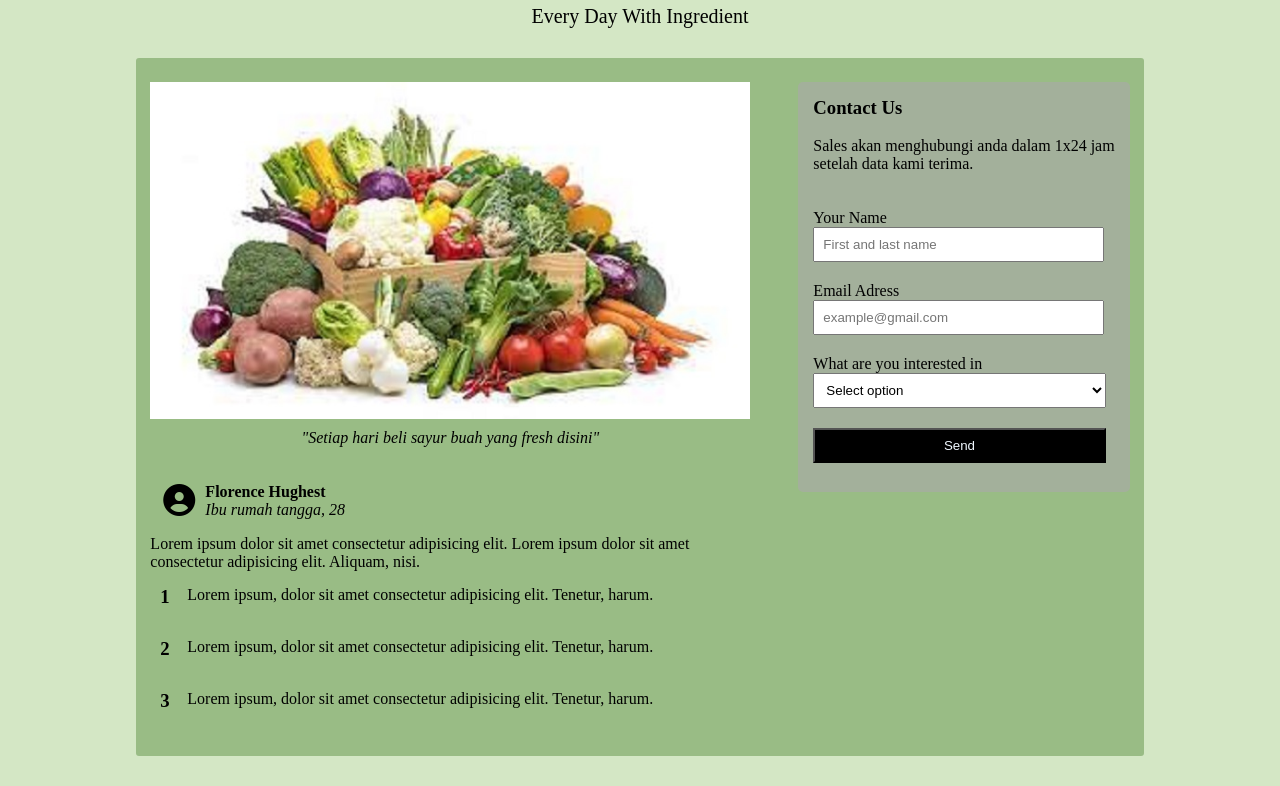
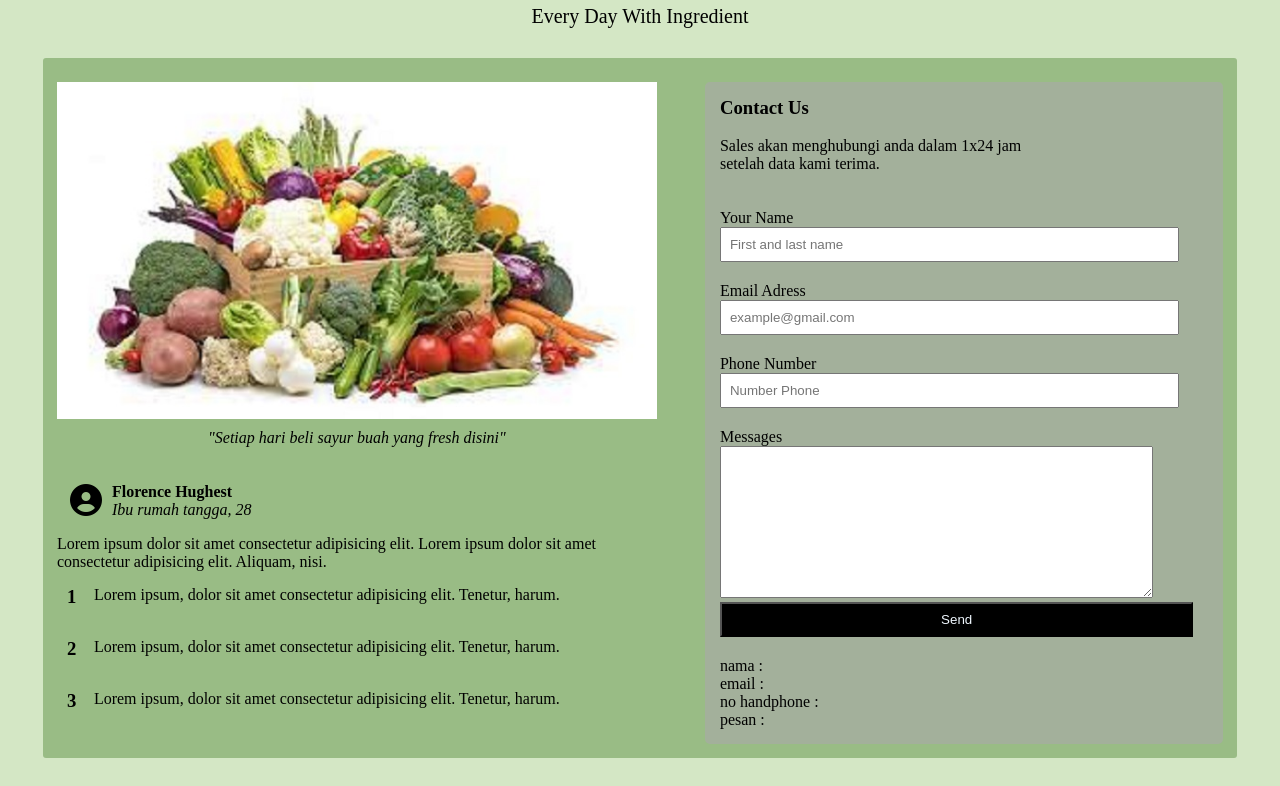
Before and after one commit to revou-fundamental-course/22-jan-24-rijalwiguna, a plain HTML site: page index.html in a window 1280 px wide. Shown: the part 166-952 px from the top of the page. Drawn offline with Linux system fonts and the light colour scheme.

Commit message:
menambahkan validate form pada contact us

```diff
--- a/css/style.css
+++ b/css/style.css
@@ -116,7 +116,7 @@ body {
 .form {
     padding: 15px;
     background-color: rgba(169, 169, 169, 0.616);
-    max-height: 380px;
+    max-height:fit-content;
     margin-top: 10px;
     border-radius: 5px;
 }
--- a/index.html
+++ b/index.html
@@ -32,12 +32,9 @@
     <main>
         <div class="main-content" id="main-content">
             <div class="our-prodact">
-                <img src="assets/banner 1.jpg"
-                    alt="content" class="bannerSlide">
-                <img src="assets/banner 2.png"
-                    alt="content" class="bannerSlide">
-                <img src="assets/banner 3.jpg"
-                    alt="content" class="bannerSlide">
+                <img src="assets/banner 1.jpg" alt="content" class="bannerSlide">
+                <img src="assets/banner 2.png" alt="content" class="bannerSlide">
+                <img src="assets/banner 3.jpg" alt="content" class="bannerSlide">
                 <p><i>"Setiap hari beli sayur buah yang fresh disini"</i></p>
 
                 <div class="people">
@@ -71,27 +68,37 @@
                 </div>
             </div>
 
-            <div class="form">
-                <h3>Contact Us</h3><br>
-                <p>Sales akan menghubungi anda dalam 1x24 jam <span>setelah data kami terima.</span></p><br><br>
+            <div>
+                <form name="form-validate" onsubmit="return validateForm()">
+                    <div class="form" ">
+                        <h3>Contact Us</h3><br>
+                        <p>Sales akan menghubungi anda dalam 1x24 jam <span>setelah data kami terima.</span></p><br><br>
 
-                <label for="name">Your Name</label><br>
-                <input type="text" name="name" id="name" placeholder="First and last name"><br>
+                        <label for="name">Your Name</label><br>
+                        <input required type="text" name="name" id="name" placeholder="First and last name"><br>
 
-                <label for="email">Email Adress</label><br>
-                <input type="email" name="" id="" placeholder="example@gmail.com"><br>
+                        <label for="email">Email Adress</label><br>
+                        <input required type="email" name="emal" id="email" placeholder="example@gmail.com"><br>
 
-                <label for="option">What are you interested in</label><br>
-                <select name="option" id="" aria-placeholder="select option">
-                    <option value="" selected>Select option</option>
-                    <hr>
-                    <option value="">Wortel</option>
-                    <option value="">Kentang</option>
-                    <option value="">Semangka</option>
-                    <option value="">Pepaya</option>
-                </select><br>
+                        <label for="email">Phone Number</label><br>
+                        <input required type="number" name="number-phone" id="phone-number"
+                            placeholder="Number Phone"><br>
 
-                <button type="submit">Send</button>
+                        <label for="email">Messages</label><br>
+                        <textarea required name="messages" id="messages" cols="52%" rows="10"></textarea>
+
+
+                        <button type="submit" value="submit">Send</button>
+                        <div>
+                            <p> nama : <span id="sender-name"></span></p>
+                            <p> email : <span id="sender-email"></span></p>
+                            <p> no handphone : <span id="sender-phone"></span></p>
+                            <p> pesan : <span id="sender-messages"></span></p>
+                        </div>
+                    </div>
+
+
+                </form>
             </div>
         </div>
 
@@ -104,42 +111,48 @@
                     <i class="fa-solid fa-apple-whole fa-1xl"></i>
                     <div>
                         <h3>Fresh Vegetable</h3>
-                        <p>Lorem, ipsum dolor sit amet consectetur adipisicing elit. Lorem ipsum dolor sit amet, consectetur adipisicing elit. Laborum, libero! Ab officia autem officiis atque repellat?</p>
+                        <p>Lorem, ipsum dolor sit amet consectetur adipisicing elit. Lorem ipsum dolor sit amet,
+                            consectetur adipisicing elit. Laborum, libero! Ab officia autem officiis atque repellat?</p>
                     </div>
                 </div>
                 <div class="list-product">
                     <i class="fa-solid fa-apple-whole fa-1xl"></i>
                     <div>
                         <h3>Fresh Fruit</h3>
-                        <p>Lorem, ipsum dolor sit amet consectetur adipisicing elit. Lorem ipsum dolor sit amet, consectetur adipisicing elit. Laborum, libero! Ab officia autem officiis atque repellat?</p>
+                        <p>Lorem, ipsum dolor sit amet consectetur adipisicing elit. Lorem ipsum dolor sit amet,
+                            consectetur adipisicing elit. Laborum, libero! Ab officia autem officiis atque repellat?</p>
                     </div>
                 </div>
                 <div class="list-product">
                     <i class="fa-solid fa-apple-whole fa-1xl"></i>
                     <div>
                         <h3>instant Delivery</h3>
-                        <p>Lorem, ipsum dolor sit amet consectetur adipisicing elit. Lorem ipsum dolor sit amet, consectetur adipisicing elit. Laborum, libero! Ab officia autem officiis atque repellat?</p>
+                        <p>Lorem, ipsum dolor sit amet consectetur adipisicing elit. Lorem ipsum dolor sit amet,
+                            consectetur adipisicing elit. Laborum, libero! Ab officia autem officiis atque repellat?</p>
                     </div>
                 </div>
                 <div class="list-product">
                     <i class="fa-solid fa-apple-whole fa-1xl"></i>
                     <div>
                         <h3>Kitchen Ingredient</h3>
-                        <p>Lorem, ipsum dolor sit amet consectetur adipisicing elit. Lorem ipsum dolor sit amet, consectetur adipisicing elit. Laborum, libero! Ab officia autem officiis atque repellat?</p>
+                        <p>Lorem, ipsum dolor sit amet consectetur adipisicing elit. Lorem ipsum dolor sit amet,
+                            consectetur adipisicing elit. Laborum, libero! Ab officia autem officiis atque repellat?</p>
                     </div>
                 </div>
                 <div class="list-product">
                     <i class="fa-solid fa-apple-whole fa-1xl"></i>
                     <div>
                         <h3>Kitchen Set</h3>
-                        <p>Lorem, ipsum dolor sit amet consectetur adipisicing elit. Lorem ipsum dolor sit amet, consectetur adipisicing elit. Laborum, libero! Ab officia autem officiis atque repellat?</p>
+                        <p>Lorem, ipsum dolor sit amet consectetur adipisicing elit. Lorem ipsum dolor sit amet,
+                            consectetur adipisicing elit. Laborum, libero! Ab officia autem officiis atque repellat?</p>
                     </div>
                 </div>
                 <div class="list-product">
                     <i class="fa-solid fa-apple-whole fa-1xl"></i>
                     <div>
                         <h3>Bunding Set</h3>
-                        <p>Lorem, ipsum dolor sit amet consectetur adipisicing elit. Lorem ipsum dolor sit amet, consectetur adipisicing elit. Laborum, libero! Ab officia autem officiis atque repellat?</p>
+                        <p>Lorem, ipsum dolor sit amet consectetur adipisicing elit. Lorem ipsum dolor sit amet,
+                            consectetur adipisicing elit. Laborum, libero! Ab officia autem officiis atque repellat?</p>
                     </div>
                 </div>
             </div>
@@ -147,7 +160,10 @@
 
             <div class="closing-argument" id="closing-aargument">
                 <h1>Your Closing Argument Headline</h1>
-                <p>Lorem ipsum dolor sit amet consectetur adipisicing elit. Id, recusandae?Lorem ipsum dolor sit amet, consectetur adipisicing elit. Tempora nostrum cupiditate odio nemo perferendis ea consectetur, nobis officia vel voluptatibus provident adipisci fugit vitae excepturi quae dolores assumenda rem. Mollitia.</p>
+                <p>Lorem ipsum dolor sit amet consectetur adipisicing elit. Id, recusandae?Lorem ipsum dolor sit amet,
+                    consectetur adipisicing elit. Tempora nostrum cupiditate odio nemo perferendis ea consectetur, nobis
+                    officia vel voluptatibus provident adipisci fugit vitae excepturi quae dolores assumenda rem.
+                    Mollitia.</p>
 
                 <button type="submit"> Call To Action</button>
             </div>
--- a/js/script.js
+++ b/js/script.js
@@ -1,3 +1,22 @@
+function validateForm() {
+    const name = document.forms["form-validate"]["name"].value;
+    const email = document.forms["form-validate"] ["email"].value;
+    const phone = document.forms["form-validate"] ["number-phone"].value;
+    const messages = document.forms["form-validate"] ["messages"].value;
+
+    if (name == "") {
+        alert("Tidak boleh kosong ")
+        return false;
+    }
+    document.getElementById("sender-name").innerHTML = name;
+    document.getElementById("sender-email").innerHTML = email;
+    document.getElementById("sender-phone").innerHTML = phone;
+    document.getElementById("sender-messages").innerHTML = messages;
+
+    return false;
+}
+
+
 var slideIndex = 1;
 showDivs(slideIndex);
 
```
